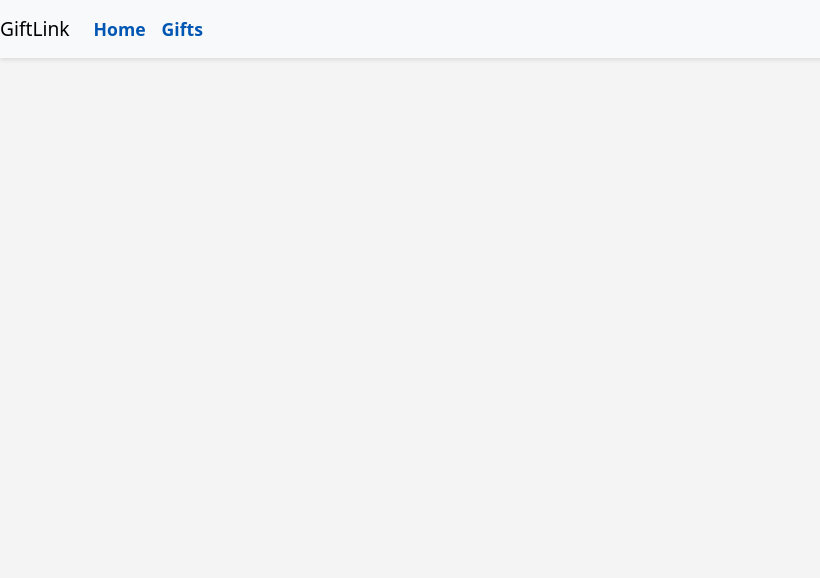
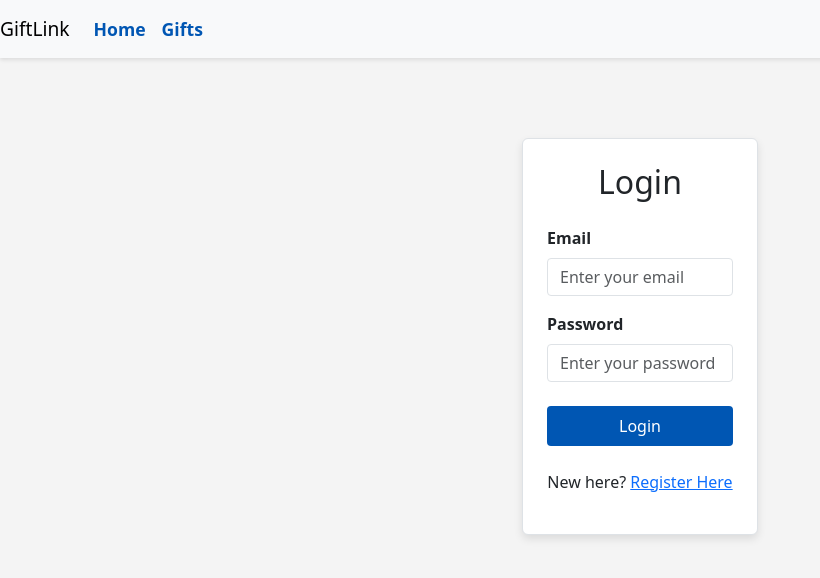
Before and after one commit to belviPouadjeu/fullstack-capstone-project, a React (Create React App) app in the folder giftlink-frontend/: page /app/login in a window 1280 px wide. Before the commit this address had no page. Shown: the top 578 px of the page, without its empty margins (0-820 px from the left). Built offline with nearby package versions, Linux system fonts and the light colour scheme; no server answers.

Commit message:
app.js updated

```diff
--- a/giftlink-frontend/src/App.js
+++ b/giftlink-frontend/src/App.js
@@ -1,22 +1,23 @@
 import React from 'react';
 import { Routes, Route, useNavigate } from 'react-router-dom';
 import MainPage from './components/MainPage/MainPage';
+import LoginPage from './components/LoginPage/LoginPage';
+import RegisterPage from './components/RegisterPage/RegisterPage';
 import 'bootstrap/dist/css/bootstrap.min.css';
 import './App.css';
 import Navbar from './components/Navbar/Navbar';
-
 function App() {
-
+  const navigate = useNavigate();
   return (
-    <>
+        <>
         <Navbar/>
         <Routes>
-          {/* the final code will not pass the products to every page, but each page will call the server API */}
           <Route path="/" element={<MainPage />} />
           <Route path="/app" element={<MainPage />} />
+          <Route path="/app/login" element={<LoginPage/>} />
+          <Route path="/app/register" element={<RegisterPage />} />
         </Routes>
         </>
   );
 }
-
 export default App;
--- a/giftlink-frontend/src/components/RegisterPage/LoginPage/LoginPage.js
+++ b/giftlink-frontend/src/components/LoginPage/LoginPage.js
@@ -1,6 +1,6 @@
 import React, { useState } from 'react';
 import { useNavigate } from 'react-router-dom';
-import { urlConfig } from '../../../config';
+import { urlConfig } from '../../config';
 import './LoginPage.css';
 
 function LoginPage() {
```
Also changed, not shown: giftlink-frontend/src/components/LoginPage/LoginPage.css (renamed from giftlink-frontend/src/components/RegisterPage/LoginPage/LoginPage.css), giftlink-frontend/src/components/Navbar/Navbar.js (line endings or trailing spaces).
